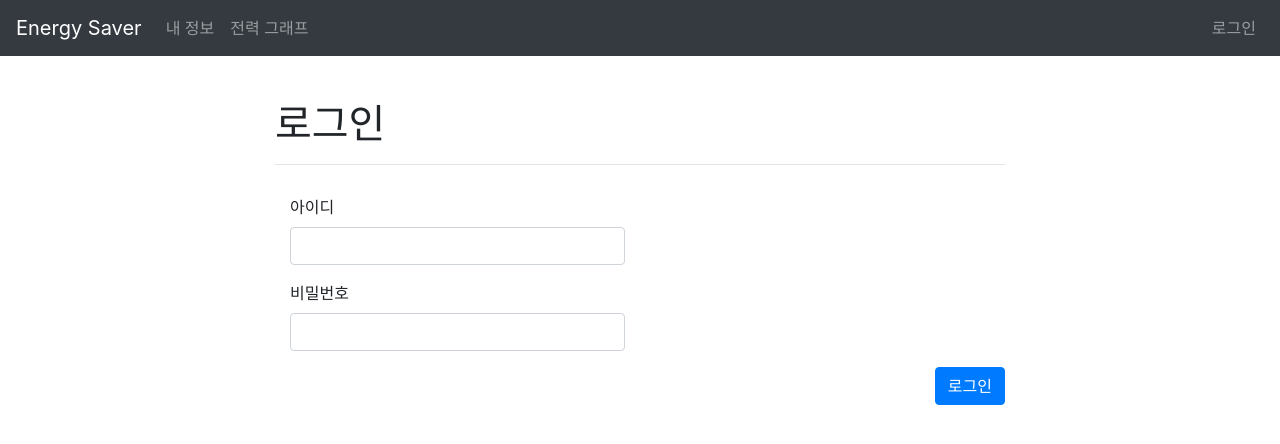
After one commit to seungchulee/CapstonDesign1_Project, a Flask app: page /user_login in a window 1280 px wide. The commit adds this page. Shown: the top 444 px of the page. Run offline with Flask 2, Linux system fonts and the light colour scheme; some libraries are stand-ins or nearby versions.

Commit message:
로그인, 메인화면 작성

```diff
--- /dev/null
+++ b/src/server/blueprint/user_blueprint.py
@@ -0,0 +1,9 @@
+from flask import Blueprint, render_template, request, redirect, session
+from functools import wraps
+
+user_blue = Blueprint('user', __name__)
+
+@user_blue.route('/user_login')
+def user_join():
+    html = render_template('user/user_login.html')
+    return html
--- a/src/server/main.py
+++ b/src/server/main.py
@@ -1,26 +1,23 @@
 # main.py
 
-from flask import Flask, render_template
+from flask import Flask, render_template, request, url_for
+from blueprint import user_blueprint
 
+app = Flask(__name__)
 
-# 웹 서버 역활을 하기위한 객체를 생성한다.
-app = Flask(__name__)
-# 블루플린트를 등록한다.
+app.register_blueprint(user_blueprint.user_blue)
 
-# blueprint를 이용하여 업무를 나눈다.
-# blueprint를 이용하여 url의 prefix를 부여하여 url별 계열을 나눈다.
-
-# 주소만 입력해서 요청했을 때 호출되는 함수
 @app.route('/')
 def index() :
-    html = render_template('user/user_login.html')
-    # 읽어온 html 데이터를 브라우저로 전달한다.
+    html = render_template('index.html')
     return html
-#, port=80)
-# 웹 서버를 실행한다.
-#app.run(host='0.0.0.0', port=80)
+
+@app.route('/main_send', methods=['GET'])
+def main_send():
+    isPerson = request.args.get('isPerson')
+    arduino_main_num = request.args.get('arduino_main_num')
+    print(isPerson, arduino_main_num)
+    return '0'
+
 if __name__=='__main__':
-    # host : 접속할 컴퓨터의 IP, 0.0.0.0으로 셋팅하면 모든 컴퓨터 허용
-    # port : 포트번호 설정, 80이면 웹 브라우저에서 포트번호 생략가능
-    # app.run(host='0.0.0.0', port=80)
-    app.run(debug=True) # host='0.0.0.0')
+    app.run(host = '0.0.0.0', port = 3000, debug=True) # host='0.0.0.0')
--- a/src/server/templates/include/top_menu.html
+++ b/src/server/templates/include/top_menu.html
@@ -1,34 +1,28 @@
     {# 상단 메뉴 #}
     <nav class="navbar bg-dark navbar-dark navbar-expand-sm fixed-top">
         {# 좌측 로고 #}
-        <a class="navbar-brand" href="/board_list/1">멀캠타임</a>
+        <a class="navbar-brand" href="/">Energy Saver</a>
         {# 좌측 메뉴 #}
         <ul class="navbar-nav">
             <li class="nav-item">
-                <a class="nav-link" href="/board_list/1">내 정보</a>
+                <a class="nav-link" href="/">내 정보</a>
             </li>
             <li class="nav-item">
-                <a class="nav-link" href="/board_list/2">출결등록</a>
-            </li>
-            <li class="nav-item">
-                <a class="nav-link" href="/board_list/3">출결 그래프</a>
+                <a class="nav-link" href="/">전력 그래프</a>
             </li>
         </ul>
         {# 우측 메뉴 #}
         <ul class="navbar-nav ml-auto">
             {% if session['login'] and session['login'] == 'YES' %}
             <li class="nav-item">
-                <a class="nav-link" href="/user_modify">정보수정</a>
+                <a class="nav-link" href="/">정보수정</a>
             </li>
             <li class="nav-item">
-                <a class="nav-link" href="/user_logout">로그아웃</a>
+                <a class="nav-link" href="/">로그아웃</a>
             </li>
             {% else %}
             <li class="nav-item">
-                <a class="nav-link" href="{{ url_for('user.user_login') }}">로그인</a>
-            </li>
-            <li class="nav-item">
-                <a class="nav-link" href="/user_join">회원가입</a>
+                <a class="nav-link" href="/user_login">로그인</a>
             </li>
             {% endif %}
         </ul>
--- a/src/server/templates/index.html
+++ b/src/server/templates/index.html
@@ -20,6 +20,12 @@
             <div class="col-2"></div>
             <div class="col-8">
                 <div class="row">
+					<h2><b>대기 전력이란?<br></h2>
+					<h5>전자 제품의 전원이 꺼진 상태에서 콘센트에 꽂아 두기만 했을 때에도 소모되는 전력을 말한다.<br>
+					가정소비전력의 약 11%를 차지한다.</h5>
+					<h2><b>기대 효과</h2><br>
+					<h5>화재 예방 : 실수로 전자제품을 켜두고 나왔을 때 집 밖에서 전자제품의 전원을 제어하여 화재를 예방 할 수 있다.</h5><br>
+					<h5>전기세 감소 : 대기 전력을 차단하여 가정소비전력의 11%를 줄일 수 있다.</h5><br>
                 </div>
             </div>
             <div class="col-2"></div>
--- /dev/null
+++ b/src/server/templates/user/user_login.html
@@ -0,0 +1,48 @@
+<!DOCTYPE html>
+<html lang="en">
+	<head>
+		<meta charset="UTF-8">
+		<title>templates/index.html</title>
+		{# bootstrap CDN #}
+		<link rel="stylesheet" href="https://maxcdn.bootstrapcdn.com/bootstrap/4.2.1/css/bootstrap.min.css">
+		<script src="https://ajax.googleapis.com/ajax/libs/jquery/3.3.1/jquery.min.js"></script>
+		<script src="https://cdnjs.cloudflare.com/ajax/libs/popper.js/1.14.6/umd/popper.min.js"></script>
+		<script src="https://maxcdn.bootstrapcdn.com/bootstrap/4.2.1/js/bootstrap.min.js"></script>
+		<script>
+
+		</script>
+	</head>
+	<body>
+		{% include '/include/top_menu.html' %}
+
+		<div class="container" style="margin-top:100px">
+			<div class="row">
+				<div class="col-2"></div>
+				<div class="col-8">
+					<h1>로그인</h1><hr>
+					<form action="/user_login_pro" method="post" style="margin-top:30px" onsubmit="return check_input()">
+						<div class="form-group col-md-6">
+							<label for="user_id"> 아이디 </label>
+							<input type="text" name="user_id" id ="user_id" class="form-control" />
+						</div>
+						<div class="form-group col-md-6">
+							<label for="user_pw">비밀번호</label>
+							<input type="password" name="user_pw" id="user_pw" class="form-control" />
+						</div>
+
+						<div class="form-group">
+							<div class="clearfix">
+								<div class="float-right">
+									<button type="submit" class="btn btn-primary">
+										로그인
+									</button>
+								</div>
+							</div>
+						</div>
+					</form>
+				</div>
+				<div class="col-2"></div>
+			</div>
+		</div>
+	</body>
+</html>
```
Also changed, not shown: src/server/blueprint/__init__.py (added).
